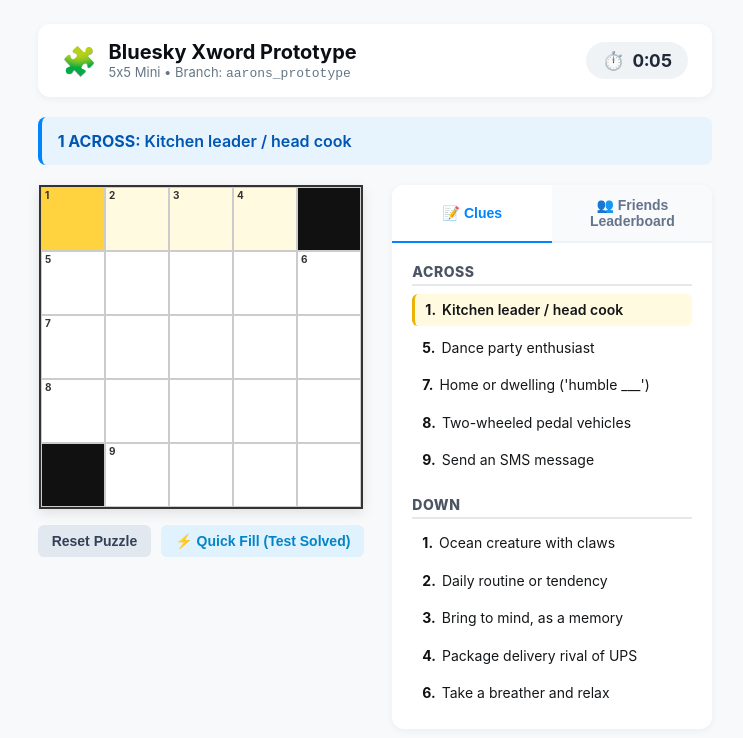
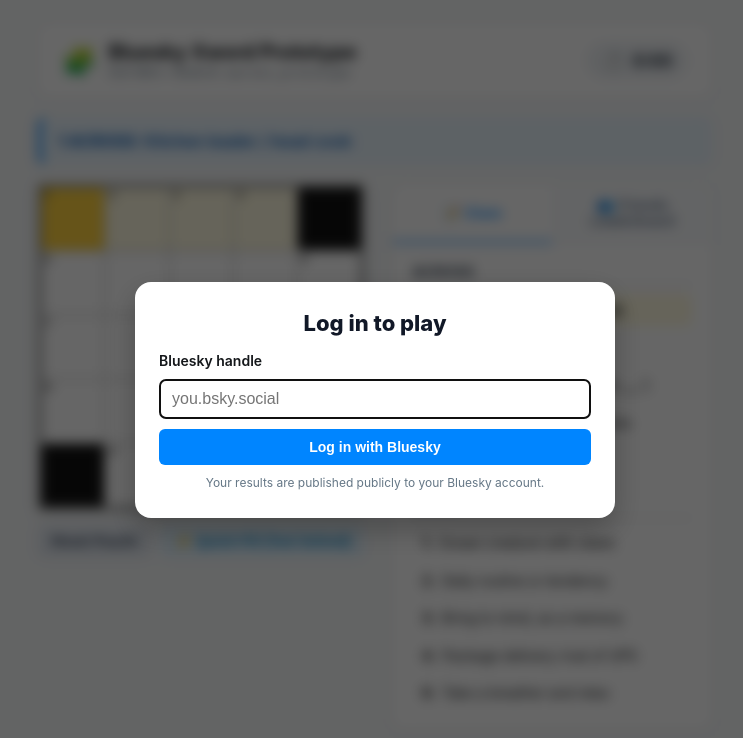
Before and after one commit to CSE-210-Group-09/bsky-xword, a React (Vite) app: page / in a window 1280 px wide. Shown: the top 738 px of the page, without its empty margins (265-1008 px from the left). Built offline with nearby package versions, Linux system fonts and the light colour scheme.

Commit message:
Add login gate UI with a mock useAuth hook (#32)

```diff
--- a/components/layout/Header.tsx
+++ b/components/layout/Header.tsx
@@ -1,10 +1,13 @@
 import { formatTime } from '../../lib/format';
+import type { AuthUser } from '../../types';
 
 interface HeaderProps {
   secondsElapsed: number;
+  user?: AuthUser;
+  onLogout: () => void;
 }
 
-export function Header({ secondsElapsed }: HeaderProps) {
+export function Header({ secondsElapsed, user, onLogout }: HeaderProps) {
   return (
     <header className="header">
       <div className="brand">
@@ -19,6 +22,16 @@ export function Header({ secondsElapsed }: HeaderProps) {
         <span>⏱️</span>
         <span>{formatTime(secondsElapsed)}</span>
       </div>
+
+      {user && (
+        <div className="user-box">
+          {user.avatar && <img className="user-avatar" src={user.avatar} alt="" />}
+          <span className="user-handle">@{user.handle}</span>
+          <button className="btn btn-secondary" onClick={onLogout}>
+            Log out
+          </button>
+        </div>
+      )}
     </header>
   );
 }
--- /dev/null
+++ b/components/layout/LoginGate.tsx
@@ -0,0 +1,67 @@
+import { useState } from 'react';
+import type { FormEvent } from 'react';
+import type { AuthStatus } from '../../types';
+
+interface LoginGateProps {
+  status: AuthStatus;
+  onLogin: (handle: string) => Promise<void>;
+}
+
+export function LoginGate({ status, onLogin }: LoginGateProps) {
+  const [handle, setHandle] = useState('');
+  const [submitting, setSubmitting] = useState(false);
+  const [error, setError] = useState('');
+
+  const handleSubmit = async (e: FormEvent) => {
+    e.preventDefault();
+
+    // people usually paste their handle with the @
+    const cleaned = handle.trim().replace(/^@/, '');
+    if (!cleaned) {
+      setError('Enter your Bluesky handle first.');
+      return;
+    }
+
+    setError('');
+    setSubmitting(true);
+    try {
+      await onLogin(cleaned);
+    } catch {
+      setError("Couldn't log you in. Check your handle and try again.");
+    } finally {
+      setSubmitting(false);
+    }
+  };
+
+  return (
+    <div className="modal-overlay login-gate" role="dialog" aria-modal="true" aria-labelledby="login-title">
+      <div className="modal-content login-card">
+        <h2 id="login-title" className="modal-title">Log in to play</h2>
+
+        {status === 'loading' ? (
+          <p className="login-notice">Checking if you're logged in...</p>
+        ) : (
+          <form onSubmit={handleSubmit} noValidate>
+            <label htmlFor="login-handle">Bluesky handle</label>
+            <input
+              id="login-handle"
+              type="text"
+              placeholder="you.bsky.social"
+              autoComplete="username"
+              autoCapitalize="none"
+              spellCheck={false}
+              autoFocus
+              value={handle}
+              onChange={(e) => setHandle(e.target.value)}
+            />
+            {error && <p className="login-error" role="alert">{error}</p>}
+            <button type="submit" className="btn btn-primary" disabled={submitting}>
+              {submitting ? 'Logging in...' : 'Log in with Bluesky'}
+            </button>
+            <p className="login-notice">Your results are published publicly to your Bluesky account.</p>
+          </form>
+        )}
+      </div>
+    </div>
+  );
+}
--- /dev/null
+++ b/hooks/useAuth.ts
@@ -0,0 +1,25 @@
+import { useCallback, useState } from 'react';
+import type { AuthStatus, AuthUser } from '../types';
+
+export interface Auth {
+  status: AuthStatus;
+  user?: AuthUser;
+  login: (handle: string) => Promise<void>;
+  logout: () => Promise<void>;
+}
+
+// Mock for now, #37 replaces the inside of this hook with real OAuth.
+// login/logout are async because the real ones will be.
+export function useAuth(): Auth {
+  const [user, setUser] = useState<AuthUser>();
+
+  const login = useCallback(async (handle: string) => {
+    setUser({ did: `did:plc:mock-${handle}`, handle });
+  }, []);
+
+  const logout = useCallback(async () => {
+    setUser(undefined);
+  }, []);
+
+  return { status: user ? 'signed-in' : 'signed-out', user, login, logout };
+}
--- a/src/App.tsx
+++ b/src/App.tsx
@@ -1,11 +1,13 @@
 import { useState, useMemo } from 'react';
-import type { Clue, Direction, Friend, Tab } from '../types';
+import type { AuthUser, Clue, Direction, Friend, Tab } from '../types';
 import { EASY_PUZZLE } from '../lib/puzzles/puzzleData';
 import { INITIAL_FRIENDS, CURRENT_USER } from '../lib/atproto/mockFriends';
 import { getCurrentUserRank, rankLeaderboard } from '../lib/leaderboard';
 import { useCrossword } from '../hooks/useCrossword';
 import { useTimer } from '../hooks/useTimer';
+import { useAuth } from '../hooks/useAuth';
 import { Header } from '../components/layout/Header';
+import { LoginGate } from '../components/layout/LoginGate';
 import { CurrentClueBar } from '../components/crossword/CurrentClueBar';
 import { Grid } from '../components/crossword/Grid';
 import { CluesPanel } from '../components/crossword/CluesPanel';
@@ -13,6 +15,25 @@ import { LeaderboardPanel } from '../components/leaderboard/LeaderboardPanel';
 import { CompletionModal } from '../components/modals/CompletionModal';
 
 export default function App() {
+  const auth = useAuth();
+  const locked = auth.status !== 'signed-in';
+
+  return (
+    <>
+      {/* key resets the grid and timer so the next account doesn't inherit them */}
+      <Game key={auth.user?.did ?? 'signed-out'} user={auth.user} locked={locked} onLogout={auth.logout} />
+      {locked && <LoginGate status={auth.status} onLogin={auth.login} />}
+    </>
+  );
+}
+
+interface GameProps {
+  user?: AuthUser;
+  locked: boolean;
+  onLogout: () => void;
+}
+
+function Game({ user, locked, onLogout }: GameProps) {
   const puzzle = EASY_PUZZLE;
 
   const [showModal, setShowModal] = useState(false);
@@ -22,7 +43,7 @@ export default function App() {
   const [userFirstScore, setUserFirstScore] = useState<number | null>(null);
 
   const [timerActive, setTimerActive] = useState(true);
-  const timer = useTimer(timerActive);
+  const timer = useTimer(timerActive && !locked);
 
   // Stop the timer, freeze the first completion time (never overwritten on reattempt)
   // and show the modal. Auto-fill falls back to 45s if the timer has not ticked yet.
@@ -37,7 +58,7 @@ export default function App() {
     setShowModal(true);
   };
 
-  const crossword = useCrossword(puzzle, { disabled: showModal, onComplete: handleComplete });
+  const crossword = useCrossword(puzzle, { disabled: showModal || locked, onComplete: handleComplete });
 
   const handleClueClick = (clue: Clue, dir: Direction) => {
     setActiveTab('clues');
@@ -60,8 +81,8 @@ export default function App() {
   const currentUserRank = getCurrentUserRank(leaderboard.ranked);
 
   return (
-    <div className="app-container">
-      <Header secondsElapsed={timer.secondsElapsed} />
+    <div className={`app-container ${locked ? 'app-locked' : ''}`} inert={locked}>
+      <Header secondsElapsed={timer.secondsElapsed} user={user} onLogout={onLogout} />
       <CurrentClueBar activeClue={crossword.activeClue} direction={crossword.direction} />
 
       <main className="puzzle-layout">
--- a/src/index.css
+++ b/src/index.css
@@ -42,6 +42,8 @@ body {
 /* Header */
 .header {
   display: flex;
+  flex-wrap: wrap;
+  gap: 12px;
   justify-content: space-between;
   align-items: center;
   background: var(--card-bg);
@@ -82,6 +84,86 @@ body {
   font-weight: 700;
   font-variant-numeric: tabular-nums;
   color: #1f2937;
+}
+
+.user-box {
+  display: flex;
+  align-items: center;
+  gap: 8px;
+  min-width: 0;
+}
+
+.user-avatar {
+  width: 32px;
+  height: 32px;
+  border-radius: 50%;
+  object-fit: cover;
+}
+
+.user-handle {
+  max-width: 180px;
+  overflow: hidden;
+  text-overflow: ellipsis;
+  white-space: nowrap;
+  font-size: 14px;
+  font-weight: 600;
+}
+
+/* Login gate */
+.app-locked {
+  filter: blur(6px);
+  pointer-events: none;
+  user-select: none;
+}
+
+.login-gate {
+  background: rgba(0, 0, 0, 0.3);
+  backdrop-filter: none;
+}
+
+.login-card {
+  max-width: 380px;
+}
+
+.login-card form {
+  display: flex;
+  flex-direction: column;
+  gap: 10px;
+  margin-top: 16px;
+  text-align: left;
+}
+
+.login-card label {
+  font-size: 14px;
+  font-weight: 600;
+}
+
+.login-card input {
+  width: 100%;
+  padding: 10px 12px;
+  font-size: 16px;
+  border: 1px solid #cbd5e1;
+  border-radius: 6px;
+}
+
+.login-card .btn {
+  padding: 10px 14px;
+}
+
+.login-card .btn:disabled {
+  opacity: 0.6;
+  cursor: wait;
+}
+
+.login-error {
+  font-size: 13px;
+  color: #c0362c;
+}
+
+.login-notice {
+  font-size: 12px;
+  color: var(--text-muted);
+  text-align: center;
 }
 
 /* Current Clue Bar */
```
Also changed, not shown: types/index.ts (+9 -0 lines), 2 other files (tests, documents, lock files or other folders).
